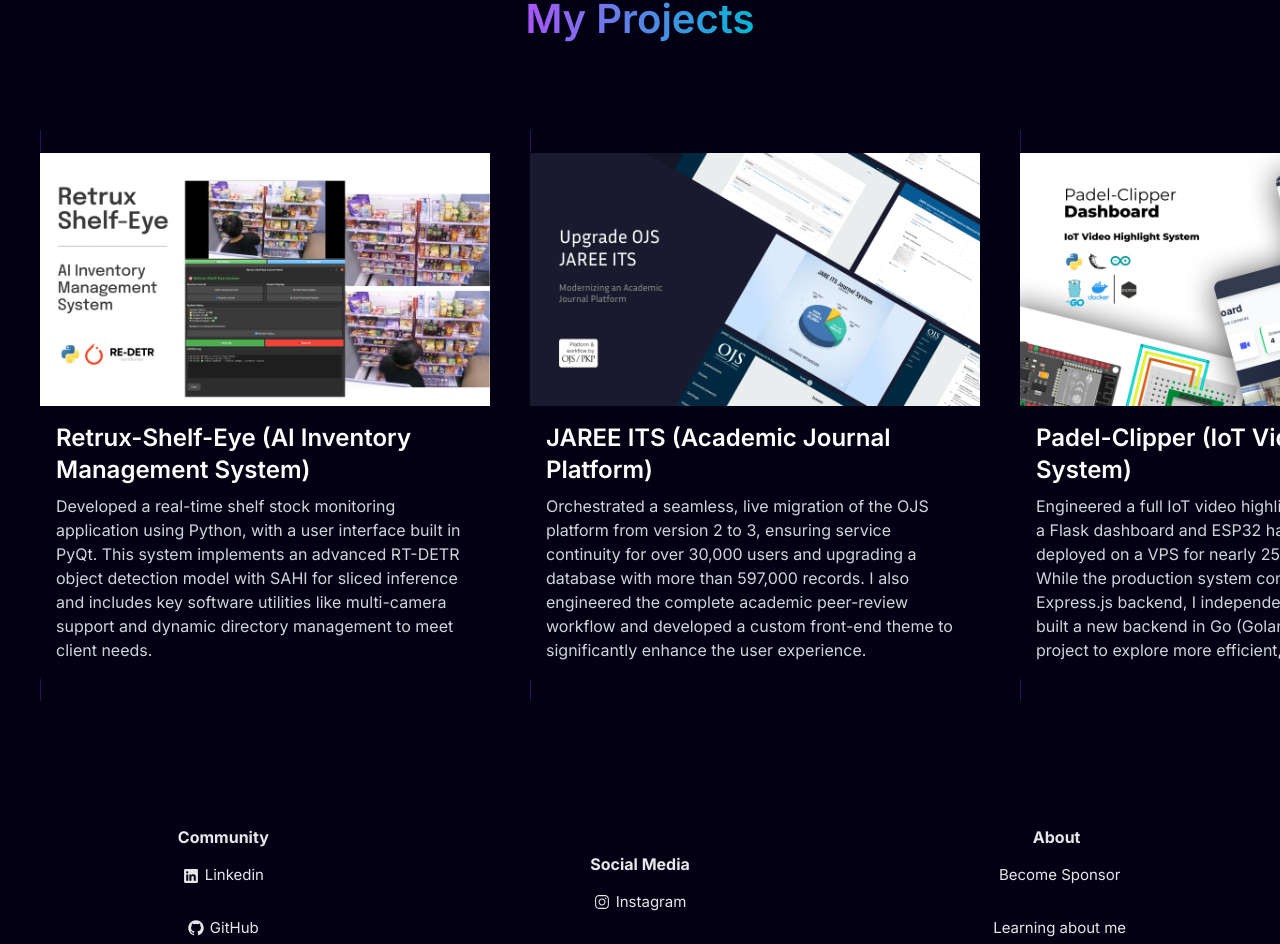
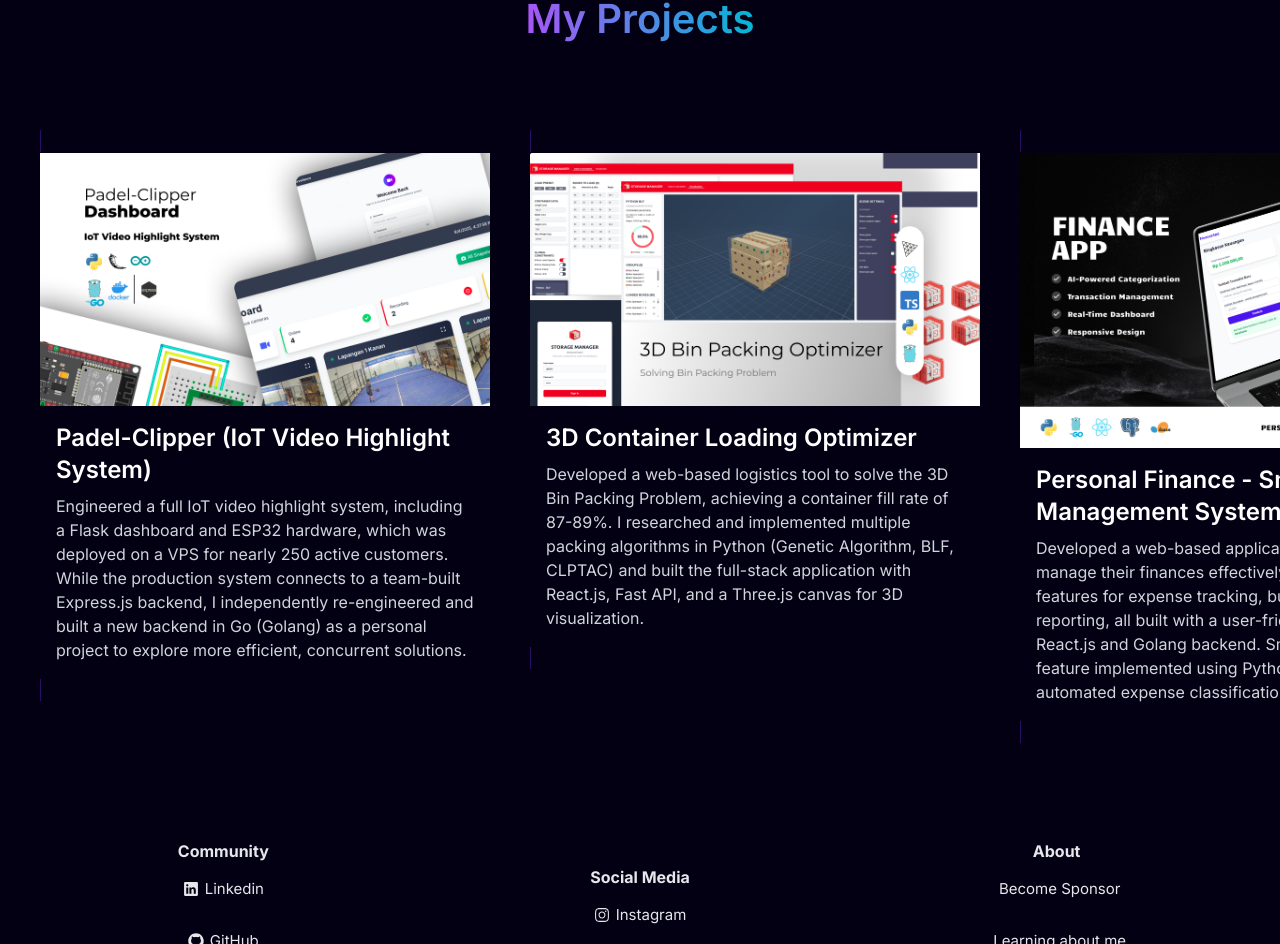
Before and after one commit to still-breath/syahrul-portfolio, a Next.js app: page / in a window 1280 px wide. Shown: the part 2032-2976 px from the top of the page. Built offline with nearby package versions, Linux system fonts and the light colour scheme; a web font is replaced by a local one.

Commit message:
Update Projects

```diff
--- a/constants/index.ts
+++ b/constants/index.ts
@@ -229,31 +229,38 @@
 
 export const PROJECTS = [
   {
-    title: "Retrux-Shelf-Eye (AI Inventory Management System)",
-    description:
-      "Developed a real-time shelf stock monitoring application using Python, with a user interface built in PyQt. This system implements an advanced RT-DETR object detection model with SAHI for sliced inference and includes key software utilities like multi-camera support and dynamic directory management to meet client needs.",
-    image: "/projects/retrux_poster.png",
-    link: "#projects",
-  },
-  {
-    title: "JAREE ITS (Academic Journal Platform)",
-    description:
-      "Orchestrated a seamless, live migration of the OJS platform from version 2 to 3, ensuring service continuity for over 30,000 users and upgrading a database with more than 597,000 records. I also engineered the complete academic peer-review workflow and developed a custom front-end theme to significantly enhance the user experience.",
-    image: "/projects/jaree_poster.png",
-    link: "#projects",
-  },
-  {
     title: "Padel-Clipper (IoT Video Highlight System)",
     description:
       "Engineered a full IoT video highlight system, including a Flask dashboard and ESP32 hardware, which was deployed on a VPS for nearly 250 active customers. While the production system connects to a team-built Express.js backend, I independently re-engineered and built a new backend in Go (Golang) as a personal project to explore more efficient, concurrent solutions.",
     image: "/projects/padel_poster.png",
-    link: "#projects",
+    link: "https://github.com/still-breath/clipper-dashboard-go",
   },
   {
     title: "3D Container Loading Optimizer",
     description:
       "Developed a web-based logistics tool to solve the 3D Bin Packing Problem, achieving a container fill rate of 87-89%. I researched and implemented multiple packing algorithms in Python (Genetic Algorithm, BLF, CLPTAC) and built the full-stack application with React.js, Fast API, and a Three.js canvas for 3D visualization.",
     image: "/projects/packing_poster.png",
+    link: "https://github.com/still-breath/packaging-box-website",
+  },
+  {
+    title: "Personal Finance - Smart Management System",
+    description:
+      "Developed a web-based application to help users manage their finances effectively. The system includes features for expense tracking, budgeting, and financial reporting, all built with a user-friendly interface using React.js and Golang backend. Smart categorization feature implemented using Python and scikit-learn for automated expense classification.",
+    image: "/projects/finance_poster.png",
+    link: "https://github.com/still-breath/finance-app-go",
+  },
+  {
+    title: "Retrux-Shelf-Eye (AI Inventory Management System)",
+    description:
+      "Developed a real-time shelf stock monitoring application using Python, with a user interface built in PyQt. This system implements an advanced RT-DETR object detection model with SAHI for sliced inference and includes key software utilities like multi-camera support and dynamic directory management to meet client needs.",
+    image: "/projects/retrux_poster.png",
+    link: "https://github.com/still-breath/smart-inventory-management",
+  },
+  {
+    title: "JAREE ITS (Academic Journal Platform)",
+    description:
+    "Orchestrated a seamless, live migration of the OJS platform from version 2 to 3, ensuring service continuity for over 30,000 users and upgrading a database with more than 597,000 records. I also engineered the complete academic peer-review workflow and developed a custom front-end theme to significantly enhance the user experience.",
+    image: "/projects/jaree_poster.png",
     link: "#projects",
   },
   {
@@ -261,14 +268,14 @@
     description:
       "Developed a real-time vehicle speed estimation system that achieved a peak measurement accuracy of 99.55%. I trained a superior YOLOv8 model for night-time conditions (mAP50 of 0.93) and leveraged TensorRT to triple inference speed on the Jetson Nano, enabling real-time processing.",
     image: "/projects/ta_poster.png",
-    link: "#projects",
+    link: "https://github.com/still-breath/speed-detection_drone_jetson-nano",
   },
   {
     title: "BengkelMate: Workshop Business Process Digitalization",
     description:
       "As part of a three-person team, I developed a full MERN stack web application to digitize workshop workflows. The app features a role-based system for Security, Service Advisors, and Spare Parts teams, and achieved excellent Lighthouse scores in Performance (96), Best Practices (96), and SEO (92).",
     image: "/projects/bengkel_poster.png",
-    link: "#projects",
+    link: "https://github.com/still-breath/webapp-astrawaru",
   },
   {
     title: "ECG Exhibition Prototype",
```
Also changed, not shown: public/projects/finance_poster.png (added), public/projects/packing_poster.png.
